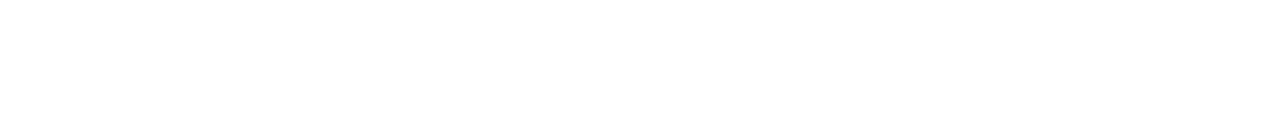
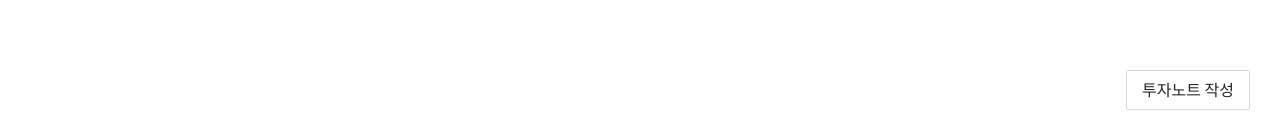
Before and after one commit to kiworkshop/snowball, a React (Create React App) app in the folder src/frontend/: page /main in a window 1280 px wide. Shown: the part 660-797 px from the top of the page. Built offline with nearby package versions, Linux system fonts and the light colour scheme.

Commit message:
[#39] 투자노트 작성 버튼

```diff
--- /dev/null
+++ b/src/frontend/src/component/base/CreateNoteButton.tsx
@@ -0,0 +1,27 @@
+import React from 'react';
+import styled from 'styled-components';
+import moment from 'moment';
+import { Button } from 'antd';
+import { useHistory } from 'react-router-dom';
+
+const StyledButton = styled(Button)`
+  bottom: 30px;
+  position: fixed;
+  right: 30px;
+`;
+
+const CreateNoteButton = () => {
+  const history = useHistory();
+
+  const onClick = () => {
+    history.push(`/create/note/${moment(Date.now()).format('YYYYMMDD')}`);
+  };
+
+  return (
+    <StyledButton size="large" onClick={onClick}>
+      투자노트 작성
+    </StyledButton>
+  );
+};
+
+export default CreateNoteButton;
--- a/src/frontend/src/pages/Main.tsx
+++ b/src/frontend/src/pages/Main.tsx
@@ -1,5 +1,6 @@
 import React from 'react';
 import Container from '../component/base/Container';
+import CreateNoteButton from '../component/base/CreateNoteButton';
 import CreateNoteBannerContainer from '../container/note/CreateNoteBannerContainer';
 import NoteListContainer from '../container/note/NoteListContainer';
 
@@ -8,6 +9,7 @@ const Main = () => {
     <Container style={{ padding: '50px 0' }}>
       <CreateNoteBannerContainer />
       <NoteListContainer />
+      <CreateNoteButton />
     </Container>
   );
 };
```
